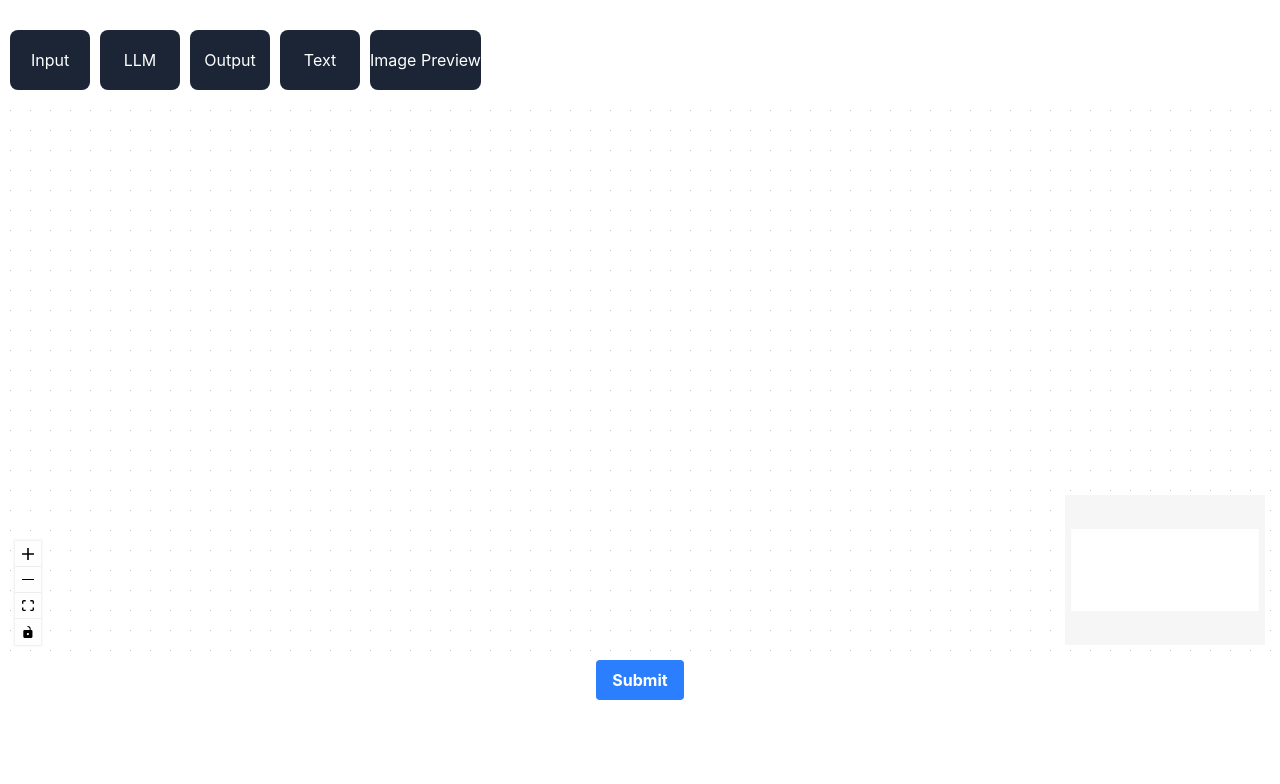
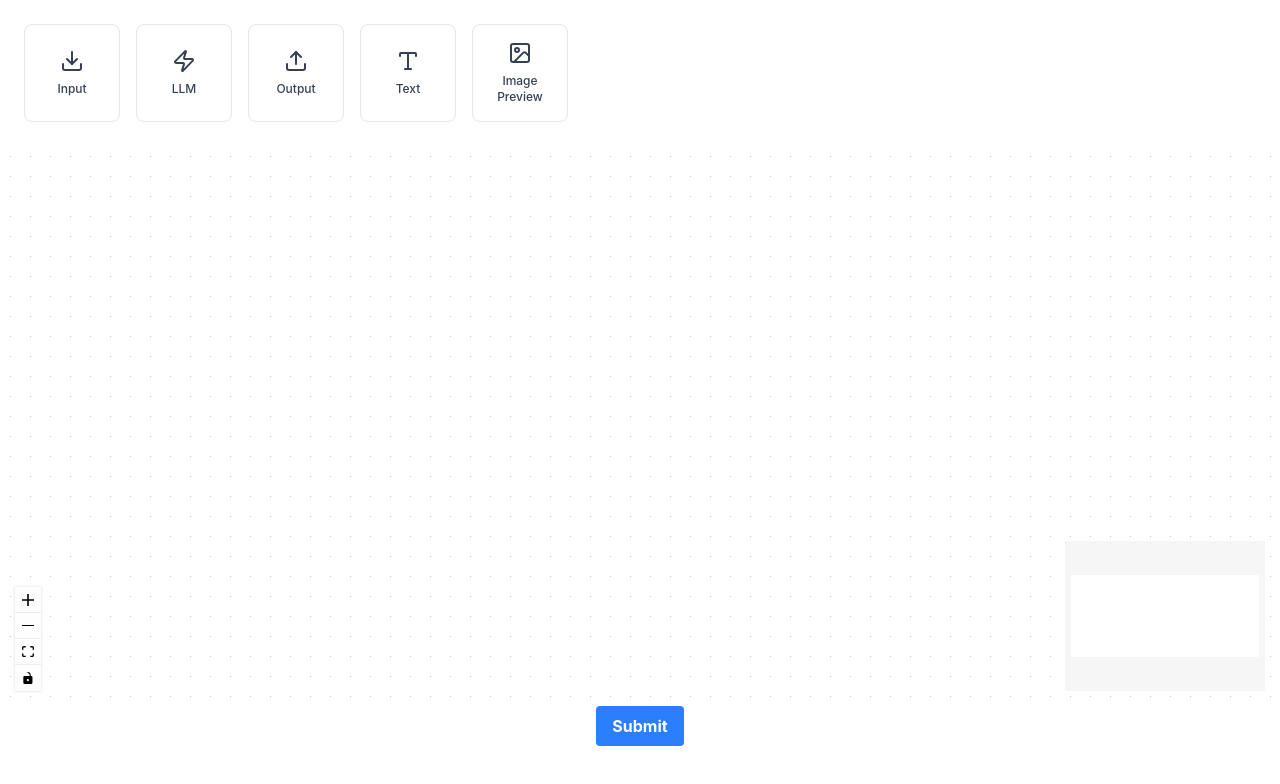
Before and after one commit to tejasvijb/frontend_assessment_technical, a React (Vite) app in the folder frontend/: page / in a window 1280 px wide. Shown: the top 784 px of the page. Built offline with nearby package versions, Linux system fonts and the light colour scheme.

Commit message:
feat: enhance DraggableNode and PipelineToolbar with icon support and improved layout

```diff
--- a/frontend/src/draggableNode.jsx
+++ b/frontend/src/draggableNode.jsx
@@ -1,32 +1,27 @@
 // draggableNode.js
 
-export const DraggableNode = ({ type, label }) => {
+export const DraggableNode = ({ type, label, icon: Icon }) => {
     const onDragStart = (event, nodeType) => {
-      const appData = { nodeType }
-      event.target.style.cursor = 'grabbing';
-      event.dataTransfer.setData('application/reactflow', JSON.stringify(appData));
-      event.dataTransfer.effectAllowed = 'move';
+        const appData = { nodeType };
+        event.target.style.cursor = "grabbing";
+        event.dataTransfer.setData(
+            "application/reactflow",
+            JSON.stringify(appData),
+        );
+        event.dataTransfer.effectAllowed = "move";
     };
 
     return (
         <div
-        className={type}
             onDragStart={(event) => onDragStart(event, type)}
-        onDragEnd={(event) => (event.target.style.cursor = 'grab')}
-        style={{
-          cursor: 'grab',
-          minWidth: '80px',
-          height: '60px',
-          display: 'flex',
-          alignItems: 'center',
-          borderRadius: '8px',
-          backgroundColor: '#1C2536',
-          justifyContent: 'center',
-          flexDirection: 'column'
-        }}
+            onDragEnd={(event) => (event.target.style.cursor = "grab")}
             draggable
+            className="flex flex-col items-center justify-center gap-2 w-24 px-4 py-4 rounded-lg bg-white border border-gray-200 hover:border-gray-300 hover:shadow-md transition-all cursor-grab active:cursor-grabbing"
         >
-          <span style={{ color: '#fff' }}>{label}</span>
+            {Icon && <Icon size={24} className="text-gray-700" />}
+            <span className="text-xs text-center text-gray-700 font-medium">
+                {label}
+            </span>
         </div>
     );
 };
--- a/frontend/src/toolbar.jsx
+++ b/frontend/src/toolbar.jsx
@@ -1,23 +1,28 @@
 // toolbar.js
 
 import { DraggableNode } from "./draggableNode";
+import { Download, Zap, Upload, Type, Image } from "lucide-react";
 
 export const PipelineToolbar = () => {
+    const nodes = [
+        { type: "customInput", label: "Input", icon: Download },
+        { type: "llm", label: "LLM", icon: Zap },
+        { type: "customOutput", label: "Output", icon: Upload },
+        { type: "text", label: "Text", icon: Type },
+        { type: "imagePreview", label: "Image Preview", icon: Image },
+    ];
+
     return (
-        <div style={{ padding: "10px" }}>
-            <div
-                style={{
-                    marginTop: "20px",
-                    display: "flex",
-                    flexWrap: "wrap",
-                    gap: "10px",
-                }}
-            >
-                <DraggableNode type="customInput" label="Input" />
-                <DraggableNode type="llm" label="LLM" />
-                <DraggableNode type="customOutput" label="Output" />
-                <DraggableNode type="text" label="Text" />
-                <DraggableNode type="imagePreview" label="Image Preview" />
+        <div className="p-6">
+            <div className="flex flex-wrap gap-4">
+                {nodes.map((node) => (
+                    <DraggableNode
+                        key={node.type}
+                        type={node.type}
+                        label={node.label}
+                        icon={node.icon}
+                    />
+                ))}
             </div>
         </div>
     );
```
Lines whose indentation alone changed are shown as unchanged.
